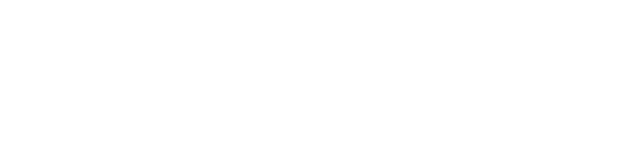
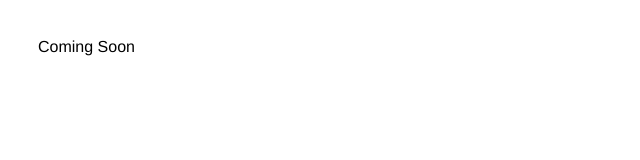
Before and after one commit to ChurongMao/interactive, a plain HTML site: page index.html in a window 1280 px wide. Shown: the whole page, without its empty margins (0-640 px from the left). Drawn offline with Linux system fonts and the light colour scheme.

Commit message:
Update index.html

```diff
--- a/index.html
+++ b/index.html
@@ -58,7 +58,7 @@
 
 <body>
 
-<div class="header"></div>
+<div class="header">Coming Soon</div>
 
 <!-- <div class="container">
 
```
